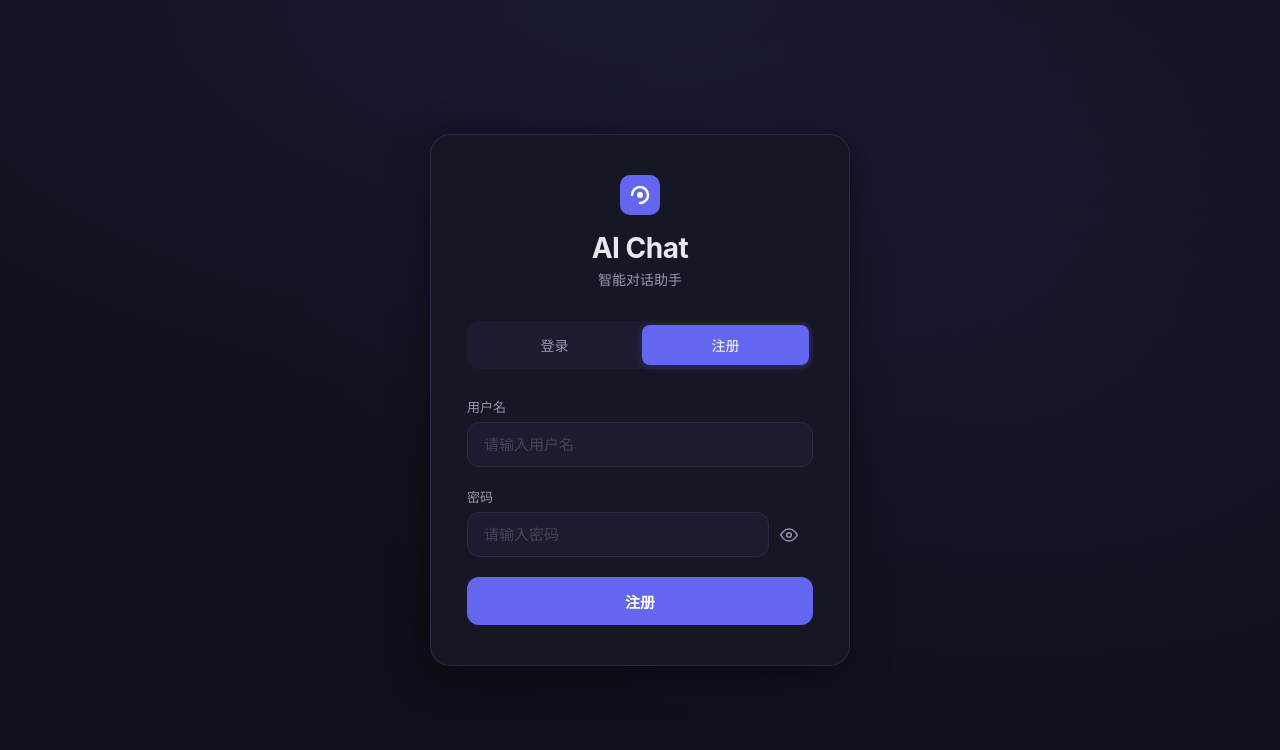
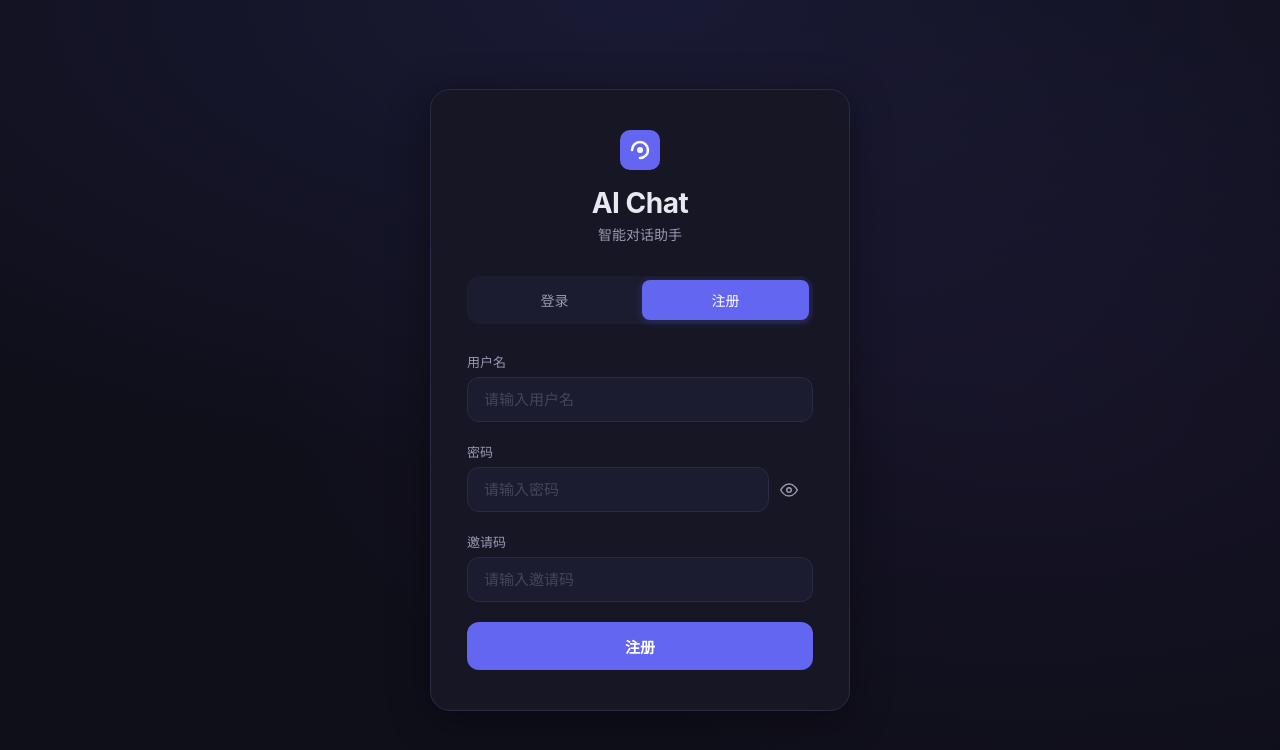
Before and after one commit to HYY142857/ai-chat-frontend, a React (Vite) app: page / in a window 1280 px wide. Both pictures are taken after a click on the button "注册". Shown: the top 750 px of the page. Built offline with nearby package versions, Linux system fonts and the light colour scheme.

Commit message:
feat: 注册页面增加邀请码输入框

```diff
--- a/src/components/Login.jsx
+++ b/src/components/Login.jsx
@@ -9,6 +9,7 @@ function Login() {
   const [messageType, setMessageType] = useState('');
   const [loading, setLoading] = useState(false);
   const [showPassword, setShowPassword] = useState(false);
+  const [inviteCode, setInviteCode] = useState('');
 
   const handleSubmit = async (e) => {
     e.preventDefault();
@@ -22,7 +23,7 @@ function Login() {
         localStorage.setItem('token', res.data.token);
         window.location.href = '/chat';
       } else {
-        await api.post('/auth/register', { username, password });
+        await api.post('/auth/register', { username, password, invite_code: inviteCode });
         setMessageType('success');
         setMessage('注册成功！请登录。');
         setIsLogin(true);
@@ -120,6 +121,20 @@ function Login() {
             </div>
           </div>
 
+          {!isLogin && (
+            <div className="input-group">
+              <label htmlFor="inviteCode">邀请码</label>
+              <input
+                id="inviteCode"
+                type="text"
+                placeholder="请输入邀请码"
+                value={inviteCode}
+                onChange={(e) => setInviteCode(e.target.value)}
+                required
+              />
+            </div>
+          )}
+
           {message && (
             <div className={`auth-message ${messageType}`}>
               {message}
```
